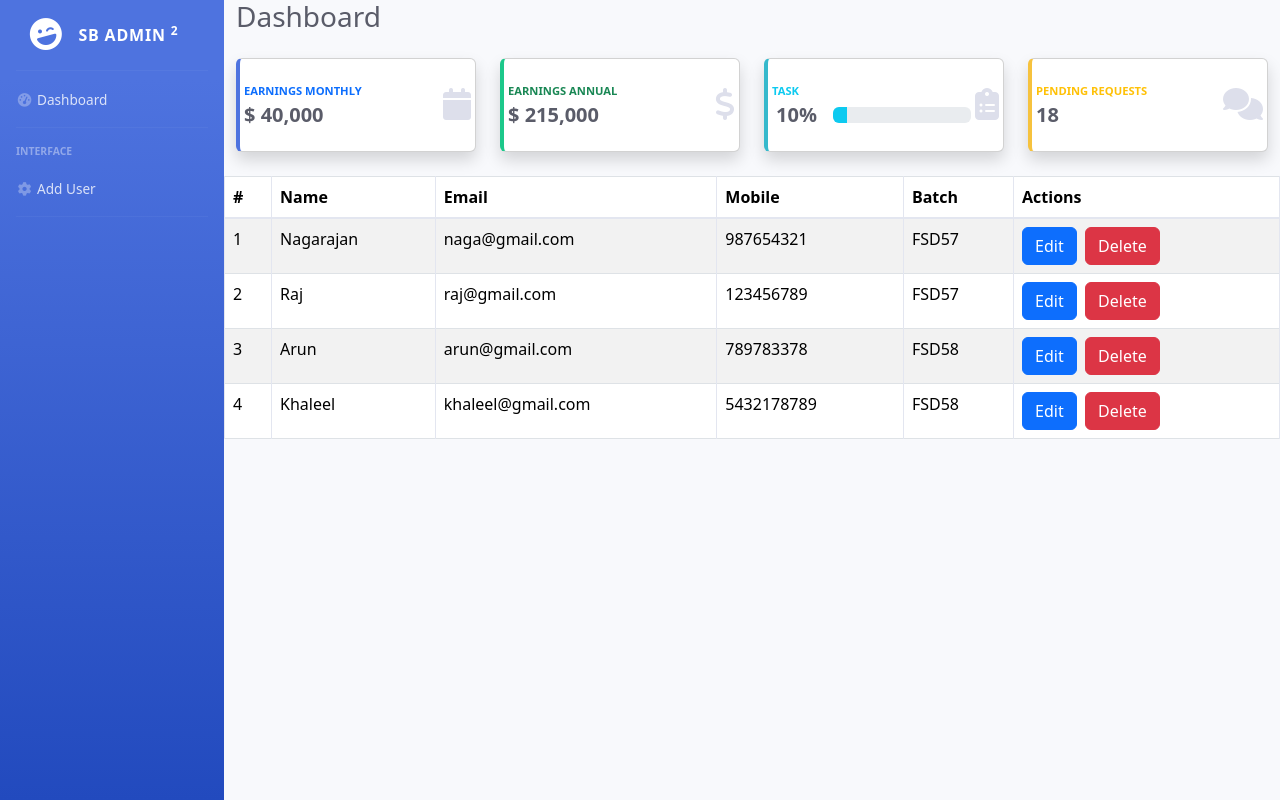
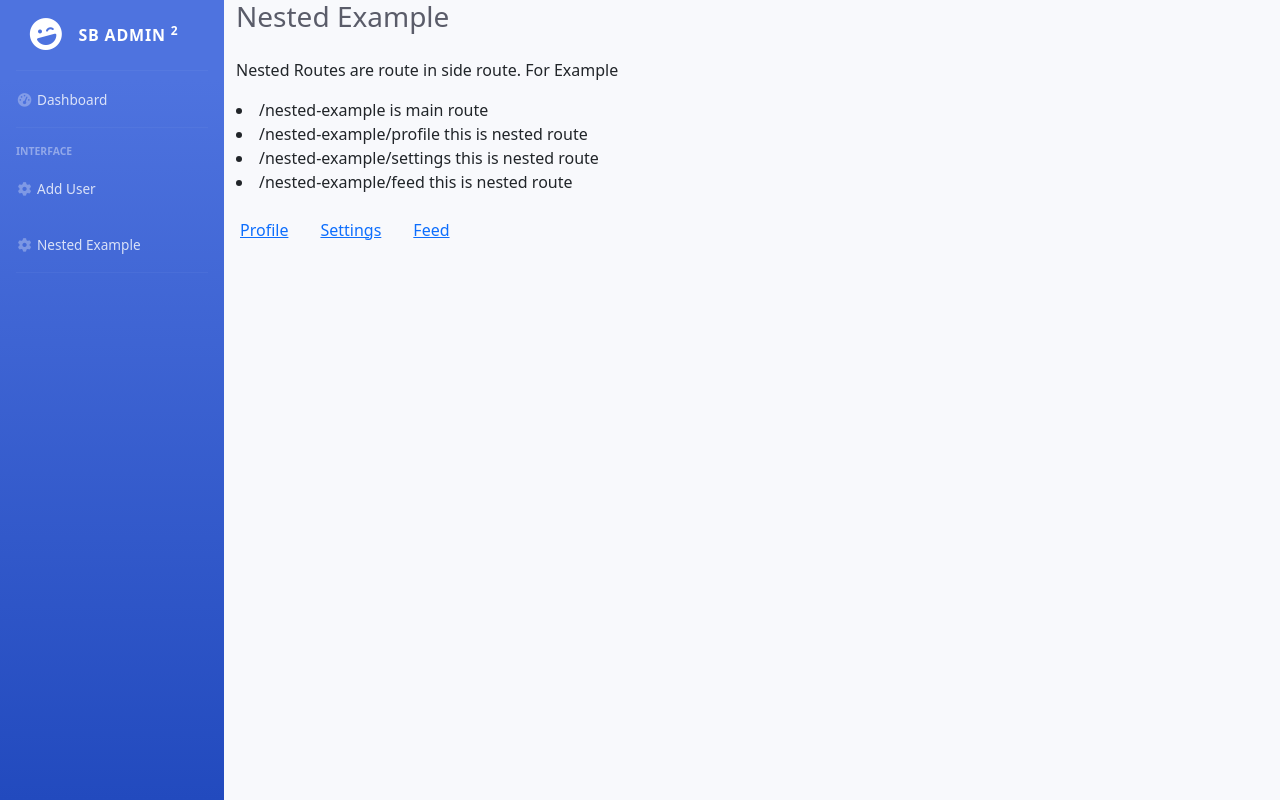
Before and after one commit to Raj2710/FSD57WET, a React (Vite) app: page /nested-example in a window 1280 px wide. Before the commit this address led to /. Built offline with nearby package versions, Linux system fonts and the light colour scheme.

Commit message:
Nested Routes

```diff
--- a/src/App.jsx
+++ b/src/App.jsx
@@ -5,6 +5,11 @@ import AddUser from './components/AddUser'
 import ViewUser from './components/ViewUser'
 import {BrowserRouter,Routes,Route,Navigate} from 'react-router-dom'
 import DashboardContextComponent from './context/DashboardContextComponent'
+import NestedExample from './components/NestedExample'
+import Profile from './components/NestedExample/Profile'
+import Settings from './components/NestedExample/Settings'
+import Feed from './components/NestedExample/Feed'
+
 export const UserContext = React.createContext()//creating the context
 
 function App() {
@@ -51,7 +56,12 @@ function App() {
                                   </DashboardContextComponent>}/>
         <Route path='/add-user' element={<AddUser/>}/>
         <Route path='/view-user/:id' element={<ViewUser/>}/>
-        <Route path="*" element={<Navigate to='/'/>}/>
+        <Route path='/nested-example' element={<NestedExample/>}>
+            <Route path='profile' element={<Profile/>}/>
+            <Route path='settings' element={<Settings/>}/>
+            <Route path='feed' element={<Feed/>}/>
+        </Route>
+        {/* <Route path="*" element={<Navigate to='/'/>}/> */}
       </Routes>
     </BrowserRouter>
     </UserContext.Provider>
--- /dev/null
+++ b/src/components/NestedExample/Feed.jsx
@@ -0,0 +1,18 @@
+import React from 'react'
+
+function Feed() {
+  return <div id="content-wrapper" className="d-flex flex-column">
+  <div id="content">
+      <div className="container-fluid">
+          <div className="d-sm-flex align-items-center justify-content-between mb-4">
+              <h1 className="h3 mb-0 text-gray-800">Feed</h1>
+          </div>
+          <div className='row'>
+
+          </div>
+      </div>
+  </div>
+</div>
+}
+
+export default Feed
--- /dev/null
+++ b/src/components/NestedExample/Profile.jsx
@@ -0,0 +1,18 @@
+import React from 'react'
+
+function Profile() {
+  return <div id="content-wrapper" className="d-flex flex-column">
+  <div id="content">
+      <div className="container-fluid">
+          <div className="d-sm-flex align-items-center justify-content-between mb-4">
+              <h1 className="h3 mb-0 text-gray-800">Profile</h1>
+          </div>
+          <div className='row'>
+
+          </div>
+      </div>
+  </div>
+</div>
+}
+
+export default Profile
--- /dev/null
+++ b/src/components/NestedExample/Settings.jsx
@@ -0,0 +1,18 @@
+import React from 'react'
+
+function Settings() {
+  return <div id="content-wrapper" className="d-flex flex-column">
+  <div id="content">
+      <div className="container-fluid">
+          <div className="d-sm-flex align-items-center justify-content-between mb-4">
+              <h1 className="h3 mb-0 text-gray-800">Settings</h1>
+          </div>
+          <div className='row'>
+
+          </div>
+      </div>
+  </div>
+</div>
+}
+
+export default Settings
--- /dev/null
+++ b/src/components/NestedExample/index.jsx
@@ -0,0 +1,43 @@
+import React from 'react'
+import Nav from 'react-bootstrap/Nav';
+import { Link, Outlet } from 'react-router-dom';
+
+function NestedExample() {
+  return <div id="content-wrapper" className="d-flex flex-column">
+  <div id="content">
+      <div className="container-fluid">
+          <div className="d-sm-flex align-items-center justify-content-between mb-4">
+              <h1 className="h3 mb-0 text-gray-800">Nested Example</h1>
+          </div>
+          <div className='row'>
+            <p>Nested Routes are route in side route. For Example</p>
+            <ul style={{listStylePosition:"inside"}}>
+                <li>/nested-example is main route</li>
+                <li>/nested-example/profile this is nested route</li>
+                <li>/nested-example/settings this is nested route</li>
+                <li>/nested-example/feed this is nested route</li>
+            </ul>
+          </div>
+          <div className='row'>
+          <Nav activeKey="">
+            <Nav.Item>
+                <Nav.Link><Link to='/nested-example/profile'>Profile</Link></Nav.Link>
+            </Nav.Item>
+            <Nav.Item>
+                <Nav.Link><Link to='settings'>Settings</Link></Nav.Link>
+            </Nav.Item>
+            <Nav.Item>
+                <Nav.Link><Link to='feed'>Feed</Link></Nav.Link>
+            </Nav.Item>
+            </Nav>
+          </div>
+
+          <div className='row' >
+                <Outlet/>
+          </div>
+      </div>
+  </div>
+</div>
+}
+
+export default NestedExample
--- a/src/components/Sidebar.jsx
+++ b/src/components/Sidebar.jsx
@@ -26,6 +26,12 @@ function Sidebar() {
           <span>Add User</span>
         </Link>
       </li>
+      <li className="nav-item">
+        <Link to='/nested-example' className="nav-link collapsed">
+          <i className="fas fa-fw fa-cog"></i>
+          <span>Nested Example</span>
+        </Link>
+      </li>
       <hr className="sidebar-divider" />
     </ul>
   </>
```
